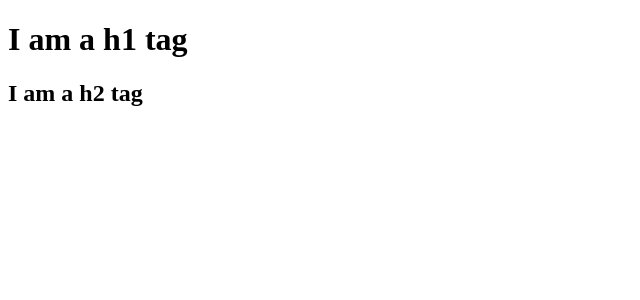
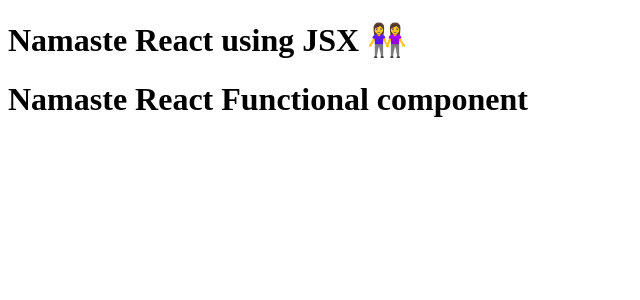
Before and after one commit to Ankan-Sadhukhan/Namaste-react, a React (Vite) app: page / in a window 1280 px wide. Shown: the top 300 px of the page, without its empty margins (0-640 px from the left). Built offline with nearby package versions, Linux system fonts and the light colour scheme.

Commit message:
third episode

```diff
--- a/App.js
+++ b/App.js
@@ -1,17 +1,17 @@
 import React from "react";
 import ReactDOM from "react-dom/client";
 
-const heading = React.createElement("div",
-            {id:"parent"},[
-                React.createElement("h1",
-                {id:"child"},
-                "I am a h1 tag"),
-                React.createElement("h2",
-                {id:"child2"},
-                "I am a h2 tag")
-            ])
+const Title =()=> <h1 className="head" tabIndex="5"> Namaste React using JSX 👭</h1>;
 
+const Headercomponent=()=> {
+    return(
+        <div id="container">
+            <Title/>
+            <h1 className="heading">Namaste React Functional component</h1>
+        </div>
+    )
+}
 
 const root= ReactDOM.createRoot(document.getElementById("root"));
 
-root.render(heading);
+root.render(<Headercomponent/>);
--- a/index.html
+++ b/index.html
@@ -8,7 +8,7 @@
   </head>
   <body>
     <div id="root">
-      <h1>Ankan is here! I'm learning React</h1>
+      <h1>Not Rendered</h1>
     </div>
 
 
--- a/package.json
+++ b/package.json
@@ -3,7 +3,9 @@
   "version": "1.0.0",
   "description": "It is a basic react app",
   "scripts": {
-    "test": "jest"
+    "test": "jest",
+    "start": "parcel index.html",
+    "build": "parcel build index.html"
   },
   "author": "Ankan Sadhukhan",
   "license": "ISC",
```
